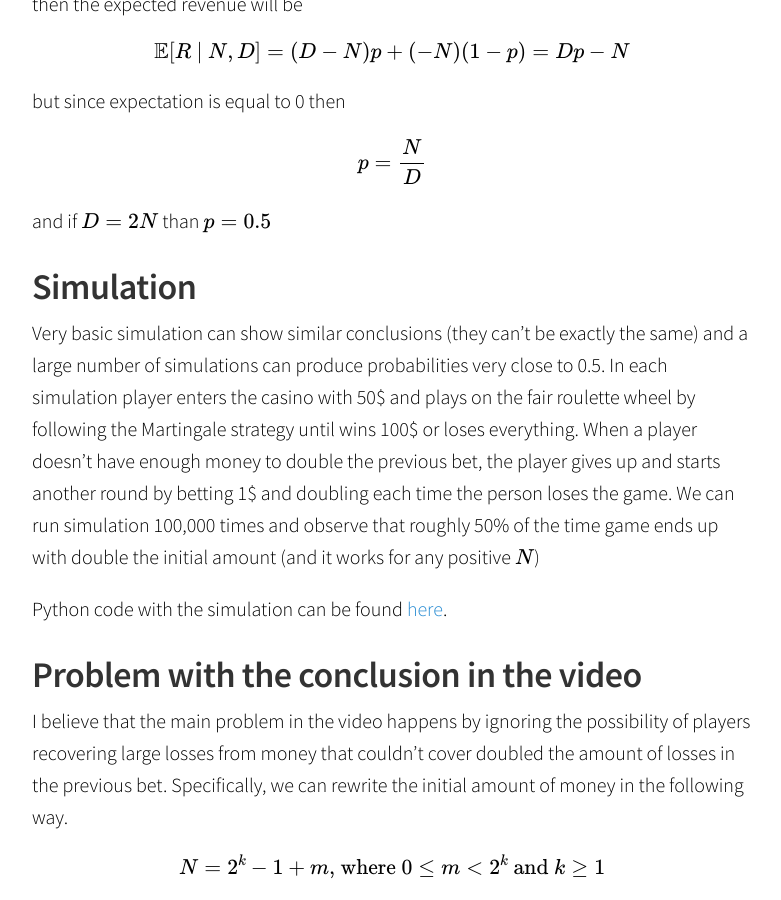
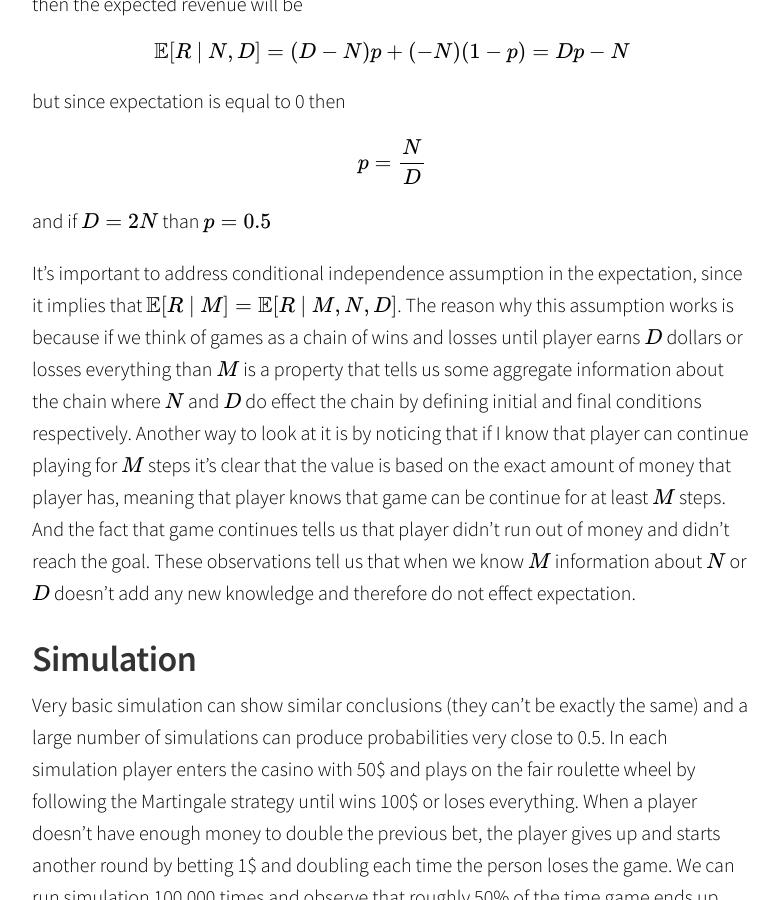
Before and after one commit to itdxer/blog.itdxer.com, a Jekyll site: the page built from _posts/2021-05-24-martingale-betting-strategy-in-fair-casino.md, in a window 1280 px wide and 900 px high, scrolled down 4915 px. Shown: the whole window, without its empty margins (248-1029 px from the left). Built offline with Jekyll 4.4.1, drawn with Linux system fonts in a browser that asks for light colours; nearby versions of some CDN libraries; formulas are drawn with MathJax 3; comment, search, counter and statistics services are not loaded.

Commit message:
updated recent article

```diff
--- a/_posts/2021-05-24-martingale-betting-strategy-in-fair-casino.md
+++ b/_posts/2021-05-24-martingale-betting-strategy-in-fair-casino.md
@@ -255,6 +255,21 @@ $$
 
 and if \\(D=2N\\) than \\(p=0.5\\)
 
+It's important to address conditional independence assumption in the
+expectation, since it implies that \\(\mathbb{E}[R\text{ | }M] =
+\mathbb{E}[R\text{ | }M,N,D]\\). The reason why this assumption works is because
+if we think of games as a chain of wins and losses until player earns \\(D\\)
+dollars or losses everything than \\(M\\) is a property that tells us some
+aggregate information about the chain where \\(N\\) and \\(D\\) do effect the
+chain by defining initial and final conditions respectively. Another way to look
+at it is by noticing that if I know that player can continue playing for \\(M\\)
+steps it's clear that the value is based on the exact amount of money that
+player has, meaning that player knows that game can be continue for at least
+\\(M\\) steps. And the fact that game continues tells us that player didn't run
+out of money and didn't reach the goal. These observations tell us that when we
+know \\(M\\) information about \\(N\\) or \\(D\\) doesn't add any new knowledge
+and therefore do not effect expectation.
+
 
 
 
```
Also changed, not shown: 1 other file.
